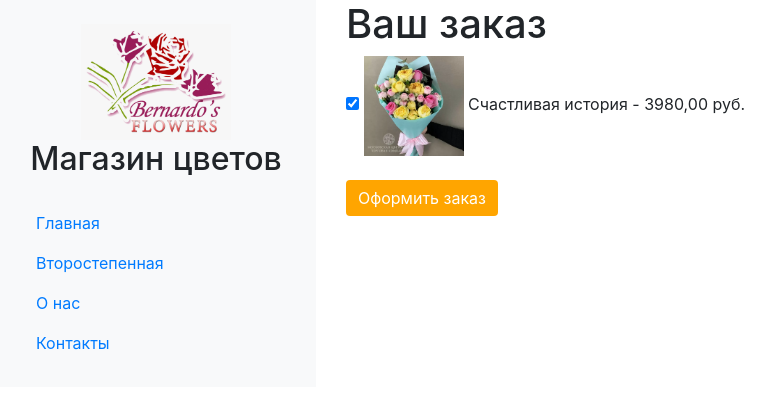
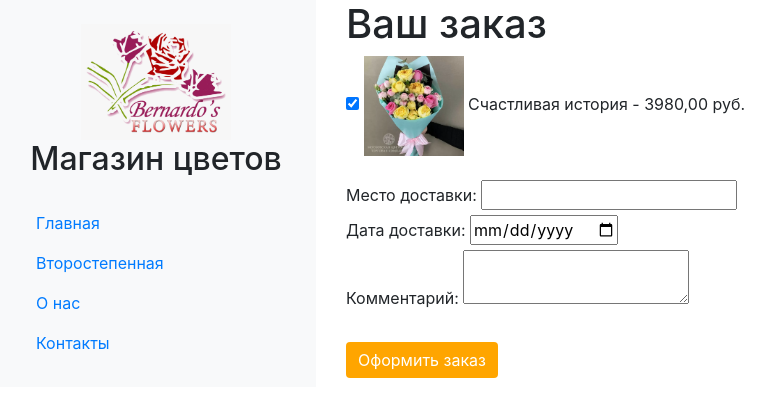
Before and after one commit to Alex007-Biz/flower_delivery_site, a Django app: template FlowerDeliverySite/shop/templates/shop/order.html in a window 1280 px wide. Shown: the top 417 px of the page, without its empty margins (4-779 px from the left). Run offline with Django 5.2, Linux system fonts and the light colour scheme; the template is opened without the code that fills it: values that come from a table or form of the project are taken from there, others are empty; data comes from the database, SQL or seed files in the repository; both versions use the stored data as it was after the commit; some libraries are stand-ins or nearby versions.

Commit message:
выполнено_ур. 1

```diff
--- a/FlowerDeliverySite/shop/templates/shop/order.html
+++ b/FlowerDeliverySite/shop/templates/shop/order.html
@@ -17,6 +17,25 @@
             </div>
         {% endif %}
         <br>
+        <!-- Поле для ввода места доставки -->
+        <div>
+            <label for="delivery_place">Место доставки:</label>
+            <input type="text" id="delivery_place" name="delivery_place" required>
+        </div>
+
+        <!-- Поле для ввода даты доставки -->
+        <div>
+            <label for="delivery_date">Дата доставки:</label>
+            <input type="date" id="delivery_date" name="delivery_date" required>
+        </div>
+
+        <!-- Поле для комментария -->
+        <div>
+            <label for="commentary">Комментарий:</label>
+            <textarea id="commentary" name="commentary"></textarea>
+        </div>
+
+        <br>
         <button class="btn btn-orange" type="submit">Оформить заказ</button>
     </form>
 {% endblock %}
```
Also changed, not shown: FlowerDeliverySite/db_old.sqlite3.
